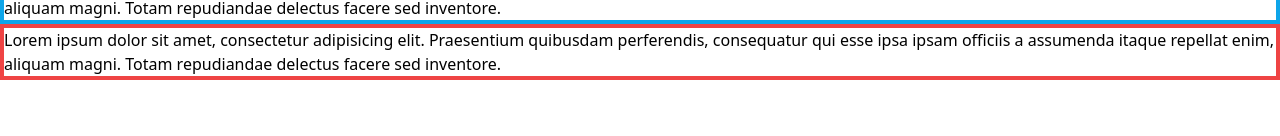
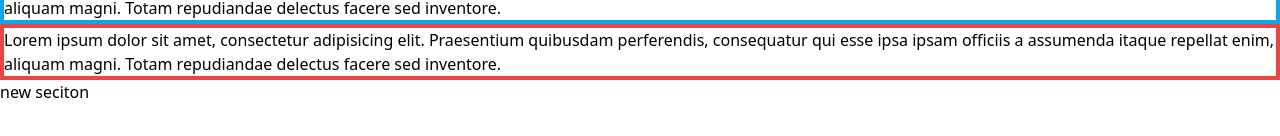
Before and after one commit to Riday1/tailwind-CSS-recap, a plain HTML site: page index.html in a window 1280 px wide. Shown: the part 398-534 px from the top of the page. Drawn offline with nearby package versions, Linux system fonts and the light colour scheme.

Commit message:
new section added

```diff
--- a/index.html
+++ b/index.html
@@ -46,6 +46,11 @@
             sed inventore.
         </div>
     </section>
+    <section>
+        <div>
+            new seciton
+        </div>
+    </section>
 
 </body>
 
```
